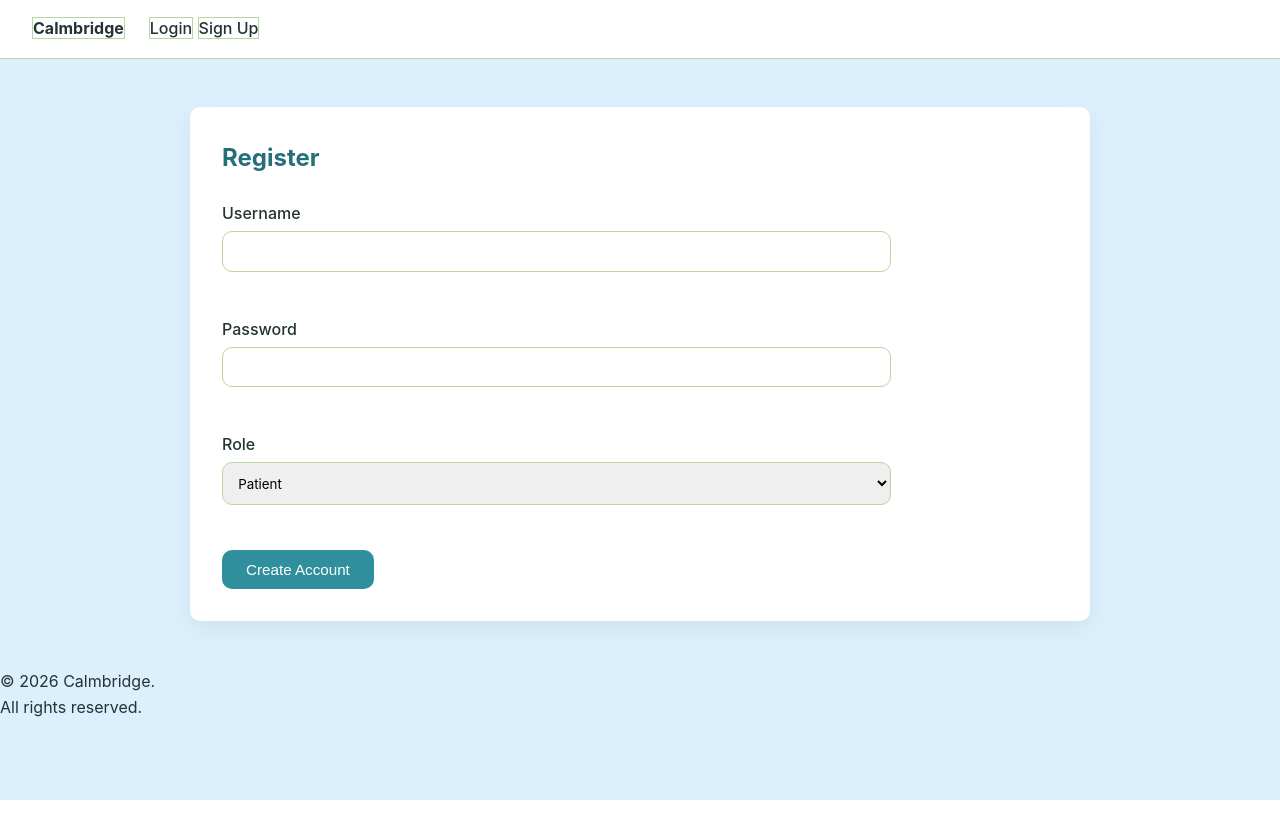
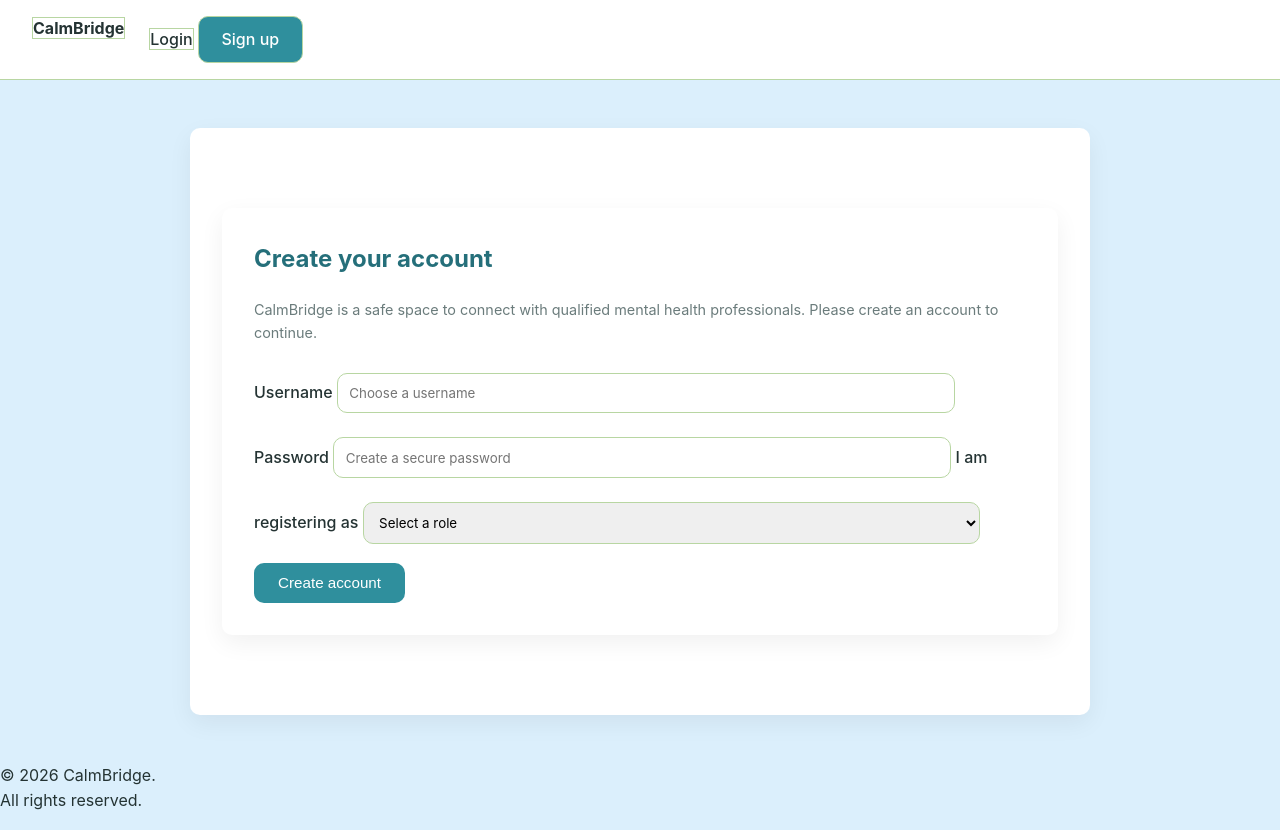
Before and after one commit to Kemigishatrah/Calmbridge, a Django app: page /accounts/register/ in a window 1280 px wide. Before the commit the page ends 800 px from the top, so only its background shows below. Run offline with Django 5.2, Linux system fonts and the light colour scheme.

Commit message:
improved the style and different pages.
- Improved registration page
- Styled navigation links and calls-to-action as primary and secondary buttons
- Refined landing page copy for a calmer, more human-centered tone

```diff
--- a/accounts/views.py
+++ b/accounts/views.py
@@ -14,6 +14,9 @@ def login_view(request):
     # IMPORTANT: correct template path
     return render(request, "accounts/login.html", {"form": form})
 
+from django.contrib import messages
+from django.db import IntegrityError
+
 
 def register_view(request):
     if request.method == "POST":
@@ -21,12 +24,33 @@ def register_view(request):
         password = request.POST.get("password")
         role = request.POST.get("role")
 
-        user = User.objects.create_user(
-            username=username,
-            password=password,
-            role=role
-        )
+        # Basic validation
+        if not username or not password or not role:
+            messages.error(request, "All fields are required.")
+            return redirect("accounts:register")
 
+        # Check if username already exists
+        if User.objects.filter(username=username).exists():
+            messages.error(
+                request,
+                "This username is already taken. Please choose another one."
+            )
+            return redirect("accounts:register")
+
+        try:
+            user = User.objects.create_user(
+                username=username,
+                password=password,
+                role=role
+            )
+        except IntegrityError:
+            messages.error(
+                request,
+                "Something went wrong. Please try again."
+            )
+            return redirect("accounts:register")
+
+        # Create profile based on role
         if role == "THERAPIST":
             TherapistProfile.objects.create(
                 user=user,
@@ -41,6 +65,7 @@ def register_view(request):
     return render(request, "accounts/register.html")
 
 
+
 def logout_view(request):
     logout(request)
     return redirect("accounts:login")
--- a/calmbridge/urls.py
+++ b/calmbridge/urls.py
@@ -18,8 +18,10 @@ from django.contrib import admin
 from django.urls import path, include
 from django.conf import settings
 from django.conf.urls.static import static
+from .views import home
 
 urlpatterns = [
+    path("", home, name="home"),
     path('admin/', admin.site.urls),
     path('accounts/', include('accounts.urls')),
     path('appointments/', include('appointments.urls')),
--- a/calmbridge/views.py
+++ b/calmbridge/views.py
@@ -1,4 +1,4 @@
 from django.shortcuts import render
 
 def home(request):
-    return render(request, 'home.html')
+    return render(request, "home.html")
--- a/static/css/styles.css
+++ b/static/css/styles.css
@@ -117,9 +117,47 @@ button {
   cursor: pointer;
 }
 
-button:hover {
+
+.btn-primary {
+  display: inline-block;
+  background: var(--primary);
+  color: #fff;
+  padding: 0.6rem 1.4rem;
+  border-radius: var(--radius);
+  font-weight: 500;
+  text-decoration: none;
+}
+
+.btn-primary:hover {
   background: var(--primary-dark);
+  text-decoration: none;
 }
+
+.btn-secondary {
+  display: inline-block;
+  background: transparent;
+  color: var(--primary);
+  padding: 0.6rem 1.2rem;
+  border: 1px solid var(--primary);
+  border-radius: var(--radius);
+  font-weight: 500;
+  text-decoration: none;
+}
+
+.btn-secondary:hover {
+  background: #eef6f7;
+  text-decoration: none;
+}
+
+.link-btn {
+  background: none;
+  border: none;
+  color: var(--primary);
+  cursor: pointer;
+  padding: 0;
+  font: inherit;
+}
+
 
 /* lists cards */
 
@@ -148,10 +186,6 @@ button:hover {
 .message strong {
   color: var(--primary-dark);
 }
-
-/* =========================
-   Messaging
-   ========================= */
 
 .messages-thread {
   margin: 2rem 0;
@@ -225,3 +259,19 @@ button:hover {
   background: #e7f3fe;
   color: #0b61a4;
 }
+
+/* Back Link */
+.back-link {
+  display: inline-block;
+  margin-bottom: 1rem;
+  color: var(--text-muted);
+  font-size: 0.9rem;
+}
+
+.back-link:hover {
+  color: var(--primary);
+}
+.back-link::before {
+  content: "← ";
+  margin-right: 0.3rem;
+}
--- a/templates/accounts/register.html
+++ b/templates/accounts/register.html
@@ -1,23 +1,54 @@
 {% extends "base.html" %}
 
 {% block content %}
-<h2>Register</h2>
+<div class="container">
 
-<form method="post">
+  <h2>Create your account</h2>
+
+  <p class="muted">
+    CalmBridge is a safe space to connect with qualified mental health professionals.
+    Please create an account to continue.
+  </p>
+
+  <!-- Display validation / feedback messages -->
+  {% if messages %}
+    {% for message in messages %}
+      <div class="notice">
+        {{ message }}
+      </div>
+    {% endfor %}
+  {% endif %}
+
+  <form method="post">
     {% csrf_token %}
 
-    <label>Username</label><br>
-    <input type="text" name="username" required><br><br>
+    <label for="username">Username</label>
+    <input
+      type="text"
+      id="username"
+      name="username"
+      placeholder="Choose a username"
+      required
+    >
 
-    <label>Password</label><br>
-    <input type="password" name="password" required><br><br>
+    <label for="password">Password</label>
+    <input
+      type="password"
+      id="password"
+      name="password"
+      placeholder="Create a secure password"
+      required
+    >
 
-    <label>Role</label><br>
-    <select name="role" required>
-        <option value="PATIENT">Patient</option>
-        <option value="THERAPIST">Therapist</option>
-    </select><br><br>
+    <label for="role">I am registering as</label>
+    <select id="role" name="role" required>
+      <option value="">Select a role</option>
+      <option value="PATIENT">Patient</option>
+      <option value="THERAPIST">Therapist</option>
+    </select>
 
-    <button type="submit">Create Account</button>
-</form>
+    <button type="submit">Create account</button>
+  </form>
+
+</div>
 {% endblock %}
--- a/templates/appointments/booking_confirmed.html
+++ b/templates/appointments/booking_confirmed.html
@@ -21,4 +21,8 @@
 <a href="{% url 'appointment_list' %}">
     View my appointments
 </a>
+<a href="{{ request.META.HTTP_REFERER|default:'/' }}">
+  ← Back
+</a>
+
 {% endblock %}
--- a/templates/appointments/session_notes.html
+++ b/templates/appointments/session_notes.html
@@ -25,5 +25,8 @@
     <br><br>
     <button type="submit">Save notes</button>
 </form>
+<a href="{{ request.META.HTTP_REFERER|default:'/' }}">
+  ← Back
+</a>
 
 {% endblock %}
--- a/templates/base.html
+++ b/templates/base.html
@@ -4,63 +4,87 @@
 <head>
     <meta charset="UTF-8">
     <meta name="viewport" content="width=device-width, initial-scale=1.0">
-    <title style="color:green;">{% block title %}Calmbridge{% endblock %}</title>
+
+    <title>{% block title %}CalmBridge{% endblock %}</title>
+
     <link rel="stylesheet" href="{% static 'css/styles.css' %}">
     {% block extra_head %}{% endblock %}
 </head>
 <body>
 
+    <!-- Top Navigation -->
     <nav class="top-nav">
         <div class="nav-brand">
-            <a href="{% url 'accounts:login' %}"><strong>Calmbridge</strong></a>
+            <a href="{% url 'home' %}">
+                <strong>CalmBridge</strong>
+            </a>
         </div>
 
         <div class="nav-links">
             {% if user.is_authenticated %}
+
                 <a href="{% url 'appointment_list' %}">Appointments</a>
 
-                {% if user.role == 'THERAPIST' %}
-                     <a href="{% url 'manage_availability' %}">Manage Availability</a>
+                {% if user.role == "PATIENT" %}
+                    <a href="{% url 'available_sessions' %}">
+                        Book a session
+                    </a>
                 {% endif %}
 
-                <form action="{% url 'accounts:logout' %}" method="post" style="display:inline;">
+                {% if user.role == "THERAPIST" %}
+                    <a href="{% url 'manage_availability' %}">
+                        Manage availability
+                    </a>
+                {% endif %}
+
+                {% if user.is_staff %}
+                    <a href="{% url 'assign_therapist' %}">
+                        Assign therapists
+                    </a>
+                {% endif %}
+
+                <form action="{% url 'accounts:logout' %}"
+                      method="post"
+                      style="display:inline;">
                     {% csrf_token %}
-                    <button type="submit" class="link-btn">Logout</button>
+                    <button type="submit" class="link-btn">
+                        Logout
+                    </button>
                 </form>
+
             {% else %}
                 <a href="{% url 'accounts:login' %}">Login</a>
-                <a href="{% url 'accounts:register' %}" class="btn-primary">Sign Up</a>
+                <a href="{% url 'accounts:register' %}" class="btn-primary">
+                    Sign up
+                </a>
             {% endif %}
         </div>
     </nav>
 
+    <!-- Global Messages -->
     {% if messages %}
         <div class="messages-container">
             {% for message in messages %}
-            <div class="alert alert-{{ message.tags }}">
+                <div class="notice">
                     {{ message }}
                 </div>
             {% endfor %}
-
- {% if user.is_staff %}
-    <a href="{% url 'assign_therapist' %}">Assign Therapists</a>
+        </div>
     {% endif %}
 
-    </div>
-    {% endif %}
-    {% if user.is_authenticated and user.role == "PATIENT" %}
-    <a href="{% url 'available_sessions' %}">
-        Book a Session
-    </a>
-{% endif %}
-
+    <!-- Main Content -->
     <main class="container">
         {% block content %}{% endblock %}
     </main>
 
+    <!-- Footer -->
     <footer>
-        <p>&copy; 2026 Calmbridge. <br>All rights reserved.</p>
+        <p>
+            &copy; 2026 CalmBridge.<br>
+            All rights reserved.
+        </p>
     </footer>
 
     {% block extra_js %}{% endblock %}
-</body></html>
+</body>
+</html>
```
Also changed, not shown: templates/appointments/available_sessions.html (+28 -11 lines), templates/appointments/messages.html (+8 -0 lines), templates/home.html (+16 -18 lines), db.sqlite3. Lines whose indentation alone changed are shown as unchanged.
